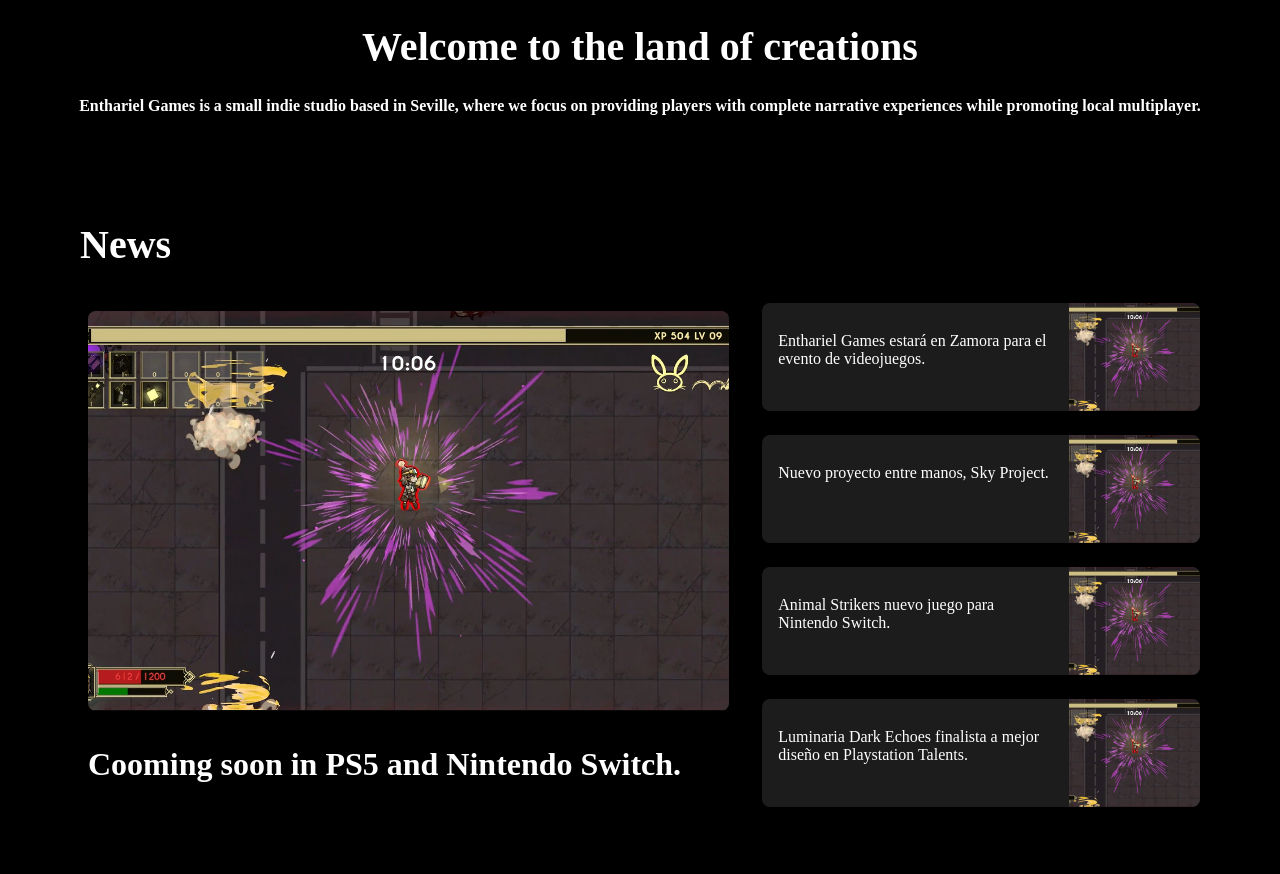
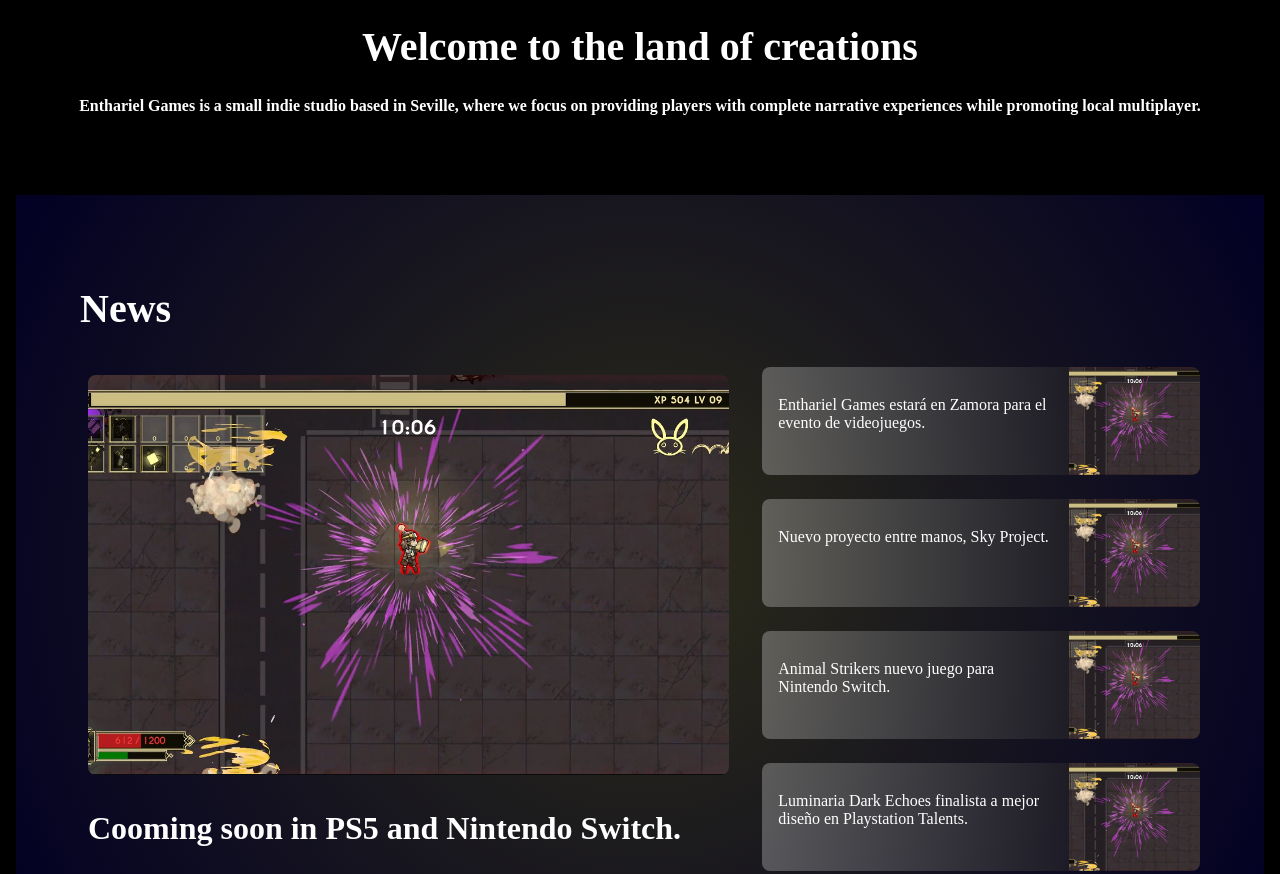
Before and after one commit to Enthariel/Enthariel.github.io, a plain HTML site: page index.html in a window 1280 px wide. Shown: the part 780-1654 px from the top of the page. Drawn offline with Linux system fonts and the light colour scheme; grey boxes are pictures that could not be loaded; a web font is replaced by a local one.

Commit message:
- Degradados Top

```diff
--- a/styles.css
+++ b/styles.css
@@ -62,15 +62,21 @@ a{
     z-index: 9999;
 }
 
+#welcome{
+    margin-bottom: 10vh;
+}
+
 /*NOTICIAS*/
 
-#news{
+#news {
     text-align: left;
     padding: 5vw;
     display: grid;
     grid-template-columns: 3fr 2fr;
     grid-column-gap: 2vw;
     grid-row-gap: 1vh;
+    background: rgb(45,44,25);
+    background: radial-gradient(circle, rgba(45,44,25,1) 0%, rgba(2,0,36,1) 100%); /*PAGINA WEB GENERADORA CSSGRADIENT.IO*/
 }
 
 /*Noticia destacada*/
@@ -124,7 +130,8 @@ a{
     /*Noticia pequenia con a para mandarlo a otra pagina*/
     #news .container a {
         border-radius: 1vh;
-        background-color: var(--darkGrey);
+        background: rgb(255,255,255);
+        background: linear-gradient(90deg, rgba(255,255,255,0.2721463585434174) 0%, rgba(0,0,0,0.5382528011204482) 100%);
         height: 25%;
         display: flex;
         flex-direction: row;
```
